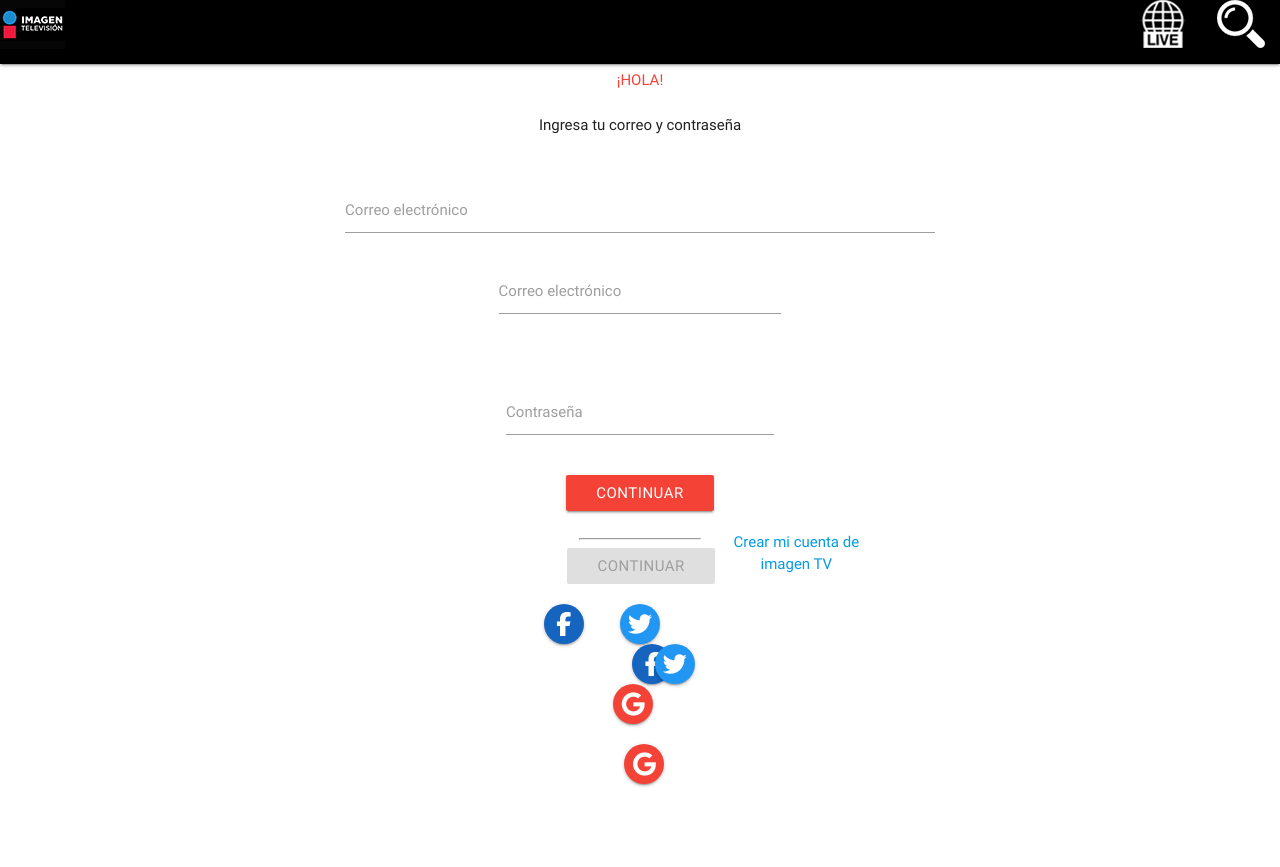
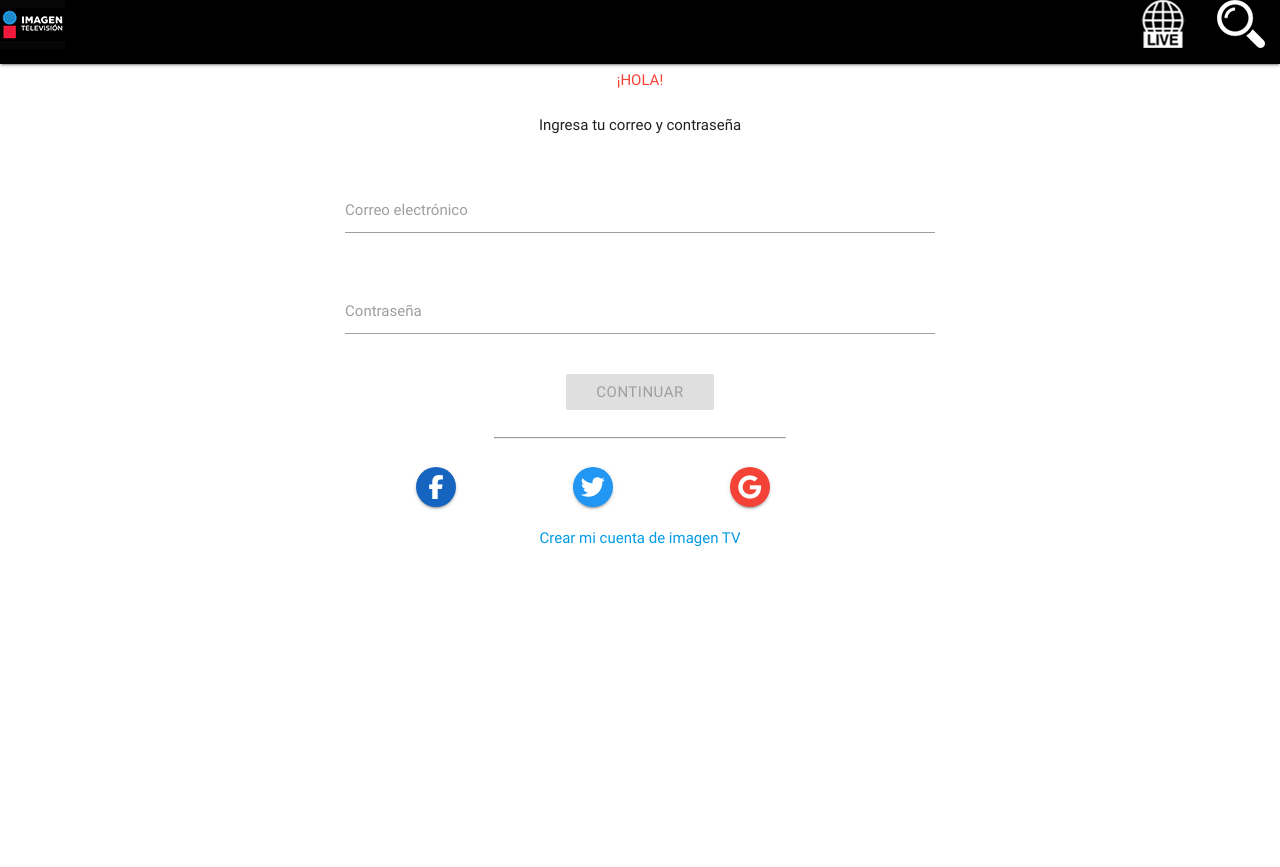
Before and after one commit to itzelJimenez/imagen-digital, a website: page src/views/ingresar.html in a window 1280 px wide. After the commit the page ends 800 px from the top, so only its background shows below. Drawn offline with nearby package versions, Linux system fonts and the light colour scheme; files that its build step writes are made by us from their sources.

Commit message:
corrigiendo ingresar.html

```diff
--- a/src/views/ingresar.html
+++ b/src/views/ingresar.html
@@ -34,24 +34,13 @@
                 <p>Ingresa tu correo y contraseña</p>
             </div>
         </section>
-
-	<section id="registro" class="container">
-		<div class="row">
-			<form class="col s12">
-				<div class="row">
-					<div class="input-field col offset-s2 s8">
-						<input id="email" type="email" class="validate" required="">
-						<label for="email">Correo electrónico</label>
-
         <section id="registro" class="container">
             <div class="row">
                 <form class="col s12" id="form">
                     <div class="row">
                         <div class="input-field col offset-s2 s8">
-							<input id="email" type="email" class="validate">
+                            <input id="email" type="email" class="validate" required="">
                             <label for="email">Correo electrónico</label>
-						</div>
-
                         </div>
                     </div>
                     <div class="row">
@@ -60,30 +49,13 @@
                             <label for="password">Contraseña</label>
                         </div>
                     </div>
-
                 </form>
-
-
                 <div class="row center">
-				<a href="notificaciones.html" class="btn red text-white">CONTINUAR</a>
+                    <a href="notificaciones.html" class="btn red text-white" id="ingresar">CONTINUAR</a>
                 </div>
                 <div class="row center">
-				<div class="col s4 offset-s4">
-					<hr>
-
-				<div class="row center">
-					<a id="ingresar" href="#" class="btn red text-white">CONTINUAR</a>
-
+                    <div class="col s4 offset-s4"><hr></div>
                 </div>
-			</div>
-			<div class="row">
-				<div class="col offset-s3 s2">
-					<a href="notificaciones.html" class="btn-floating blue darken-3 text-white"><i class="fa fa-facebook" aria-hidden="true"></i></a>
-				</div>
-
-				<div class="col s2">
-					<a href="notificaciones.html" class="btn-floating blue text-white"><i class="fa fa-twitter" aria-hidden="true"></i></a>
-
                 <div class="row">
                     <div class="col offset-s3 s2">
                         <a href="#" class="btn-floating blue darken-3 text-white login-fb"><i class="fa fa-facebook" aria-hidden="true"></i></a>
@@ -94,27 +66,12 @@
                     <div class="col s2">
                         <a href="#" class="btn-floating red text-white login-google"><i class="fa fa-google" aria-hidden="true"></i></a>
                     </div>
-
-				</div>
-				<div class="col s2">
-					<a href="notificaciones.html" class="btn-floating red text-white"><i class="fa fa-google" aria-hidden="true"></i></a>
-				</div>
                 </div>
                 <div class="row center">
                     <a href="registro.html">Crear mi cuenta de imagen TV</a>
                 </div>
             </div>
         </section>
-
-	<script src="http://code.jquery.com/jquery-3.2.1.min.js"></script>
-	<script src="https://use.fontawesome.com/75919d6994.js"></script>
-	<script src="https://www.gstatic.com/firebasejs/4.2.0/firebase.js"></script>
-	<script src="https://cdnjs.cloudflare.com/ajax/libs/materialize/0.100.1/js/materialize.min.js"></script>
-	<!--<script type="text/javascript" src="app.js"></script> -->
-	<script type="text/javascript" src="../js/ingresar.js"></script>
-</body>
-
-</html>
 		<script	src="http://code.jquery.com/jquery-3.2.1.min.js"></script>
 		<script src="https://use.fontawesome.com/75919d6994.js"></script>
 		<script src="https://www.gstatic.com/firebasejs/4.2.0/firebase.js"></script>
```
Also changed, not shown: src/index.html (+1 -1 lines), public/img/logo.png (added), 1 other file. Lines whose indentation alone changed are shown as unchanged.
